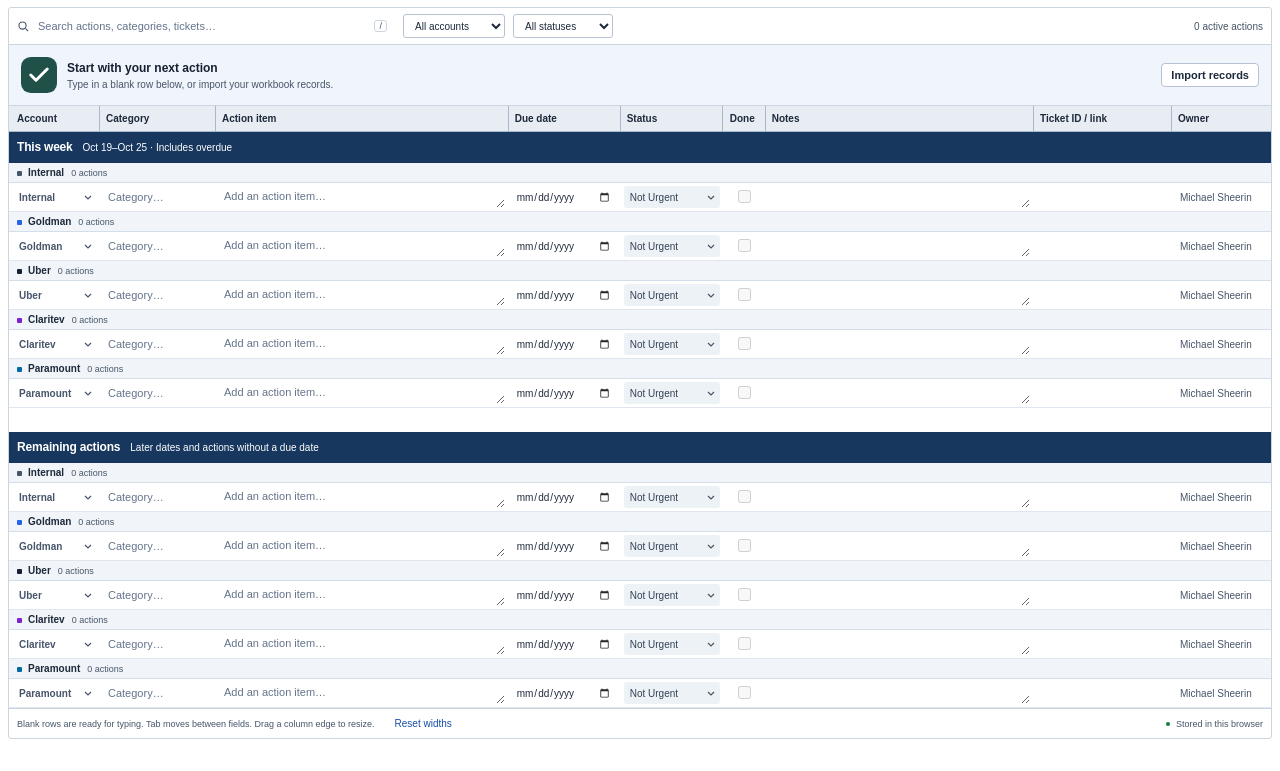
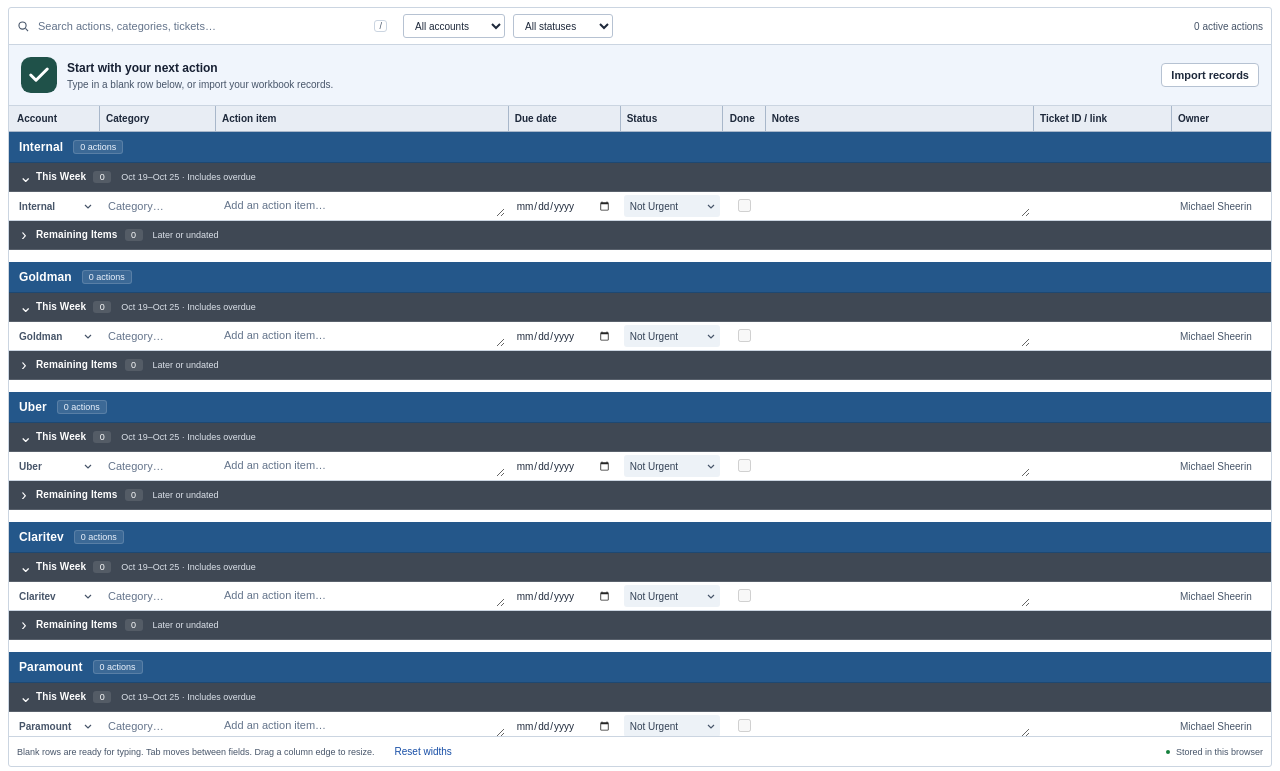
Before and after one commit to michaelsheerin/action-items, a website: page index.html in a window 1280 px wide. Shown: the part 95-866 px from the top of the page. Before the commit the page ends 838 px from the top, so only its background shows below. Drawn offline with Linux system fonts and the light colour scheme.

Commit message:
Group actions by account with collapsible remaining items

```diff
--- a/app.js
+++ b/app.js
@@ -1,6 +1,6 @@
 import {ACCOUNTS, OWNER, STATUSES, FIELDS, localDay, weekBounds, sectionFor, compareTasks, matches, categoryOptions, safeURL, newTask, parseImport, csvExport} from './core.js?v=4';
 import {openStore} from './store.js?v=4';
-import {installColumnSizing} from './columns.js?v=4';
+import {installColumnSizing} from './columns.js?v=5';
 
 const archived = document.body.dataset.view === 'archive';
 const app = document.querySelector('#app');
@@ -14,6 +14,7 @@ let renderTimer;
 let retryEdits = new Map();
 let currentDay = localDay();
 const drafts = new Map();
+const expandedRemaining = new Set();
 const channel = 'BroadcastChannel' in window ? new BroadcastChannel('action-items-updates') : null;
 const query = {text: '', account: '', status: ''};
 const labels = {account: 'Account', category: 'Category', title: 'Action item', due: 'Due date', status: 'Status', done: 'Done', notes: 'Notes', ticket: 'Ticket ID / link', owner: 'Owner'};
@@ -30,7 +31,7 @@ app.innerHTML = `
     <section class="work-surface" aria-label="Action tracker">
       <div class="toolbar"><div class="search-box"><svg aria-hidden="true" viewBox="0 0 20 20"><circle cx="8.5" cy="8.5" r="5.5"/><path d="m13 13 4 4"/></svg><input id="search" type="search" placeholder="Search actions, categories, tickets…" aria-label="Search actions"><kbd>/</kbd></div><div class="filters"><select id="account-filter" aria-label="Filter by account"><option value="">All accounts</option></select><select id="status-filter" aria-label="Filter by status"><option value="">All statuses</option>${STATUSES.map(status => `<option>${status}</option>`).join('')}</select><button id="clear-filters" class="text-button" hidden>Clear filters</button></div><span id="visible-count" class="visible-count"></span></div>
       <div id="empty-state" class="empty-state" hidden><img src="./icon.svg" alt="" width="36" height="36"><div><strong>${archived ? 'Your completed work will appear here' : 'Start with your next action'}</strong><p>${archived ? 'Complete a task on the Action items page to move the record here.' : 'Type in a blank row below, or import your workbook records.'}</p></div>${!archived ? '<button id="empty-import" class="button">Import records</button>' : ''}</div>
-      <div class="table-wrap" tabindex="0" aria-label="Editable action table"><table id="actions-table"><caption class="sr-only">${archived ? 'Completed action items' : 'All account action items, grouped by week and account'}</caption><colgroup>${FIELDS.map(field => `<col class="col-${field}">`).join('')}</colgroup><thead><tr>${FIELDS.map(field => `<th scope="col" data-column="${field}" ${field === 'done' ? 'class="done-heading"' : ''}>${labels[field]}</th>`).join('')}</tr></thead></table></div>
+      <div class="table-wrap" tabindex="0" aria-label="Editable action table"><table id="actions-table"><caption class="sr-only">${archived ? 'Completed action items, grouped by account' : 'All action items, grouped by account, then This Week and Remaining Items'}</caption><colgroup>${FIELDS.map(field => `<col class="col-${field}">`).join('')}</colgroup><thead><tr>${FIELDS.map(field => `<th scope="col" data-column="${field}" ${field === 'done' ? 'class="done-heading"' : ''}>${labels[field]}</th>`).join('')}</tr></thead></table></div>
       <div class="table-footer"><span>${archived ? 'Uncheck Done to return an action to your list.' : 'Blank rows are ready for typing. Tab moves between fields.'} Drag a column edge to resize.</span><button id="reset-widths" class="text-button">Reset widths</button><button id="show-more" class="text-button" hidden>Show more completed actions</button><span class="local-label"><span class="local-dot"></span>Stored in this browser</span></div>
     </section>
     <div class="workspace-footer"><span>One table. All accounts.</span><span>Week starts Monday · <span id="week-label"></span></span></div>
@@ -114,7 +115,7 @@ function summary() {
   el('week-label').textContent = `${shortDate(weekBounds().start)}–${shortDate(weekBounds().end)}`;
 }
 function autoSize(control) {
-  if (control.tagName !== 'TEXTAREA') return;
+  if (control.tagName !== 'TEXTAREA' || !control.getClientRects().length) return;
   control.style.height = '0px';
   const height = Math.max(24, control.scrollHeight + 2);
   control.style.height = `${Math.min(160, height)}px`;
@@ -183,6 +184,8 @@ function inputFor(task, field, draft, bucket) {
       control.placeholder = field === 'title' ? 'Action item…' : control.placeholder;
     }
     if (field === 'account') row.querySelector('[data-field="category"]').setAttribute('list', `categories-${value}`);
+    // Keep an edited action visible if its date or account moves it into Remaining Items.
+    if (sectionFor(task) === 'remaining' && (bucket === 'week' || field === 'account')) expandedRemaining.add(task.account);
     if (field === 'ticket') updateTicketLink(row, value);
     if (field === 'category') refreshCategories();
     autoSize(control); updateRowAppearance(row, task); summary();
@@ -238,6 +241,31 @@ function draftFor(account, section) {
   if (!drafts.has(key)) drafts.set(key, newTask(account));
   return drafts.get(key);
 }
+function subsectionRow(account, section, count, group, week) {
+  const row = document.createElement('tr'); row.className = 'subsection-row';
+  const cell = document.createElement('th'); cell.colSpan = FIELDS.length; cell.scope = 'rowgroup';
+  const remaining = section === 'remaining';
+  const bar = document.createElement(remaining ? 'button' : 'div'); bar.className = 'subsection-bar';
+  const icon = document.createElement('span'); icon.className = 'section-chevron'; icon.setAttribute('aria-hidden', 'true');
+  icon.textContent = remaining ? '›' : '⌄';
+  const title = document.createElement('span'); title.className = 'subsection-title'; title.textContent = remaining ? 'Remaining Items' : 'This Week';
+  const badge = document.createElement('span'); badge.className = 'section-count'; badge.textContent = count;
+  const info = document.createElement('span'); info.className = 'subsection-description';
+  info.textContent = remaining ? 'Later or undated' : `${shortDate(week.start)}–${shortDate(week.end)} · Includes overdue`;
+  bar.append(icon, title, badge, info);
+  if (remaining) {
+    bar.type = 'button'; bar.setAttribute('aria-label', `Remaining Items, ${account}`);
+    bar.setAttribute('aria-controls', group.id);
+    bar.setAttribute('aria-expanded', String(!group.hidden));
+    bar.onclick = () => {
+      group.hidden = !group.hidden;
+      if (group.hidden) expandedRemaining.delete(account); else expandedRemaining.add(account);
+      bar.setAttribute('aria-expanded', String(!group.hidden));
+      if (!group.hidden) for (const textarea of group.querySelectorAll('textarea')) autoSize(textarea);
+    };
+  }
+  cell.append(bar); row.append(cell); return row;
+}
 function render() {
   const focus = currentFocus();
   const table = el('actions-table'); for (const body of [...table.tBodies]) body.remove();
@@ -247,20 +275,25 @@ function render() {
   const accounts = query.account ? [query.account] : ACCOUNTS;
   const sections = archived ? ['archive'] : ['week', 'remaining'];
   const week = weekBounds();
-  for (const section of sections) {
-    const body = document.createElement('tbody'); body.className = `section-${section}`;
-    body.append(bandRow(section === 'week' ? 'This week' : section === 'remaining' ? 'Remaining actions' : 'Completed actions', section === 'week' ? `${shortDate(week.start)}–${shortDate(week.end)} · Includes overdue` : section === 'remaining' ? 'Later dates and actions without a due date' : 'Uncheck Done to restore', 'section-row'));
-    table.append(body);
-    for (const account of accounts) {
-      const records = list.filter(t => t.account === account && (archived || sectionFor(t) === section)).sort(compareTasks);
-      if (archived && !records.length) continue;
-      const group = document.createElement('tbody'); group.dataset.account = account; group.dataset.bucket = section;
-      group.append(bandRow(account, `${records.length} ${records.length === 1 ? 'action' : 'actions'}`, `group-row account-${account.toLowerCase()}`));
+  for (const account of accounts) {
+    const accountRecords = list.filter(t => t.account === account);
+    if (archived && !accountRecords.length) continue;
+    const heading = document.createElement('tbody'); heading.className = 'account-heading'; heading.dataset.account = account;
+    heading.append(bandRow(account, `${accountRecords.length} ${accountRecords.length === 1 ? 'action' : 'actions'}`, 'account-row'));
+    table.append(heading);
+    for (const section of sections) {
+      const records = accountRecords.filter(t => archived || sectionFor(t) === section).sort(compareTasks);
+      const group = document.createElement('tbody'); group.className = 'account-records'; group.dataset.account = account; group.dataset.bucket = section;
+      group.id = `records-${account.toLowerCase()}-${section}`;
+      group.hidden = section === 'remaining' && !expandedRemaining.has(account);
+      if (!archived) {
+        const subheading = document.createElement('tbody'); subheading.className = 'subsection-heading';
+        subheading.append(subsectionRow(account, section, records.length, group, week)); table.append(subheading);
+      }
       for (const record of records) group.append(makeRow(record, false, section));
       if (!archived) group.append(makeRow(draftFor(account, section), true, section));
       table.append(group);
     }
-    if (!body.isConnected) table.append(body);
   }
   refreshCategories(); summary();
   el('visible-count').textContent = `${filtered.length} ${archived ? 'completed' : 'active'} ${filtered.length === 1 ? 'action' : 'actions'}`;
--- a/columns.js
+++ b/columns.js
@@ -37,6 +37,7 @@ export function installColumnSizing(table, fields, {onChange, onResize, onError}
     context.font = getComputedStyle(headers[index]).font;
     let width = context.measureText(headers[index].textContent).width + 24;
     for (const input of table.querySelectorAll(`[data-field="${field}"]`)) {
+      if (!input.getClientRects().length) continue;
       context.font = getComputedStyle(input).font;
       for (const line of String(input.value || '').split('\n')) width = Math.max(width, context.measureText(line).width + (field === 'due' ? 36 : 26));
     }
--- a/index.html
+++ b/index.html
@@ -2,12 +2,12 @@
 <html lang="en">
 <head>
   <meta charset="UTF-8"><meta name="viewport" content="width=device-width, initial-scale=1">
-  <meta name="theme-color" content="#1f5149">
+  <meta name="theme-color" content="#24578a">
   <meta name="referrer" content="no-referrer">
   <meta http-equiv="Content-Security-Policy" content="default-src 'self'; script-src 'self'; style-src 'self'; img-src 'self' data:; connect-src 'self'; object-src 'none'; base-uri 'self'; form-action 'none'">
   <title>Action Items</title>
-  <link rel="icon" href="./icon.svg" type="image/svg+xml"><link rel="stylesheet" href="./styles.css?v=4">
-  <script type="module" src="./app.js?v=4"></script>
+  <link rel="icon" href="./icon.svg" type="image/svg+xml"><link rel="stylesheet" href="./styles.css?v=5">
+  <script type="module" src="./app.js?v=5"></script>
 </head>
 <body data-view="active">
   <div id="app"></div>
--- a/styles.css
+++ b/styles.css
@@ -29,10 +29,21 @@ kbd{font-size:9px;border-color:#cbd5e1;padding:0 4px;color:#475569}
 .table-wrap{max-height:calc(100dvh - 170px);min-height:280px;scrollbar-color:#94a3b8 #f1f5f9}
 table{min-width:1290px}.col-account{width:91px}.col-category{width:116px}.col-title{width:24%}.col-due{width:112px}.col-urgency{width:94px}.col-status{width:102px}.col-ticket{width:138px}.col-owner{width:127px}.col-done{width:43px}.col-notes{width:22%}
 thead th{background:#e8edf4;color:#1e293b;font-size:10px;font-weight:700;padding:7px 6px;border-bottom-color:#a8b7ca}thead th:first-child{padding-left:8px}
-.section-row th{padding:8px;background:#f0f5fc;color:#17375e;font-size:12px;font-weight:700;border-bottom-color:#b7c8df}
-.section-remaining .section-row th{border-top:24px solid #fff}
-.section-week .section-row th,.section-remaining .section-row th{background:#17375e;color:#fff;border-bottom-color:#17375e}
-.section-week .section-row .band-description,.section-remaining .section-row .band-description{color:#fff}
+.account-row th{padding:8px 10px;background:#24578a;color:#fff;text-align:left;font-size:12px;font-weight:700;letter-spacing:.1px;border-top:12px solid #fff;border-bottom:1px solid #1d4872}
+.account-heading:first-of-type .account-row th{border-top:0}
+.account-row .band-description{display:inline-block;margin-left:10px;padding:1px 6px;background:#ffffff1c;border:1px solid #ffffff26;border-radius:3px;color:#eef5ff;font-size:9px;font-weight:400;letter-spacing:0;vertical-align:1px}
+.subsection-row th{padding:0;background:#3f4854;color:#fff;text-align:left;border-bottom:1px solid #59616c}
+.subsection-bar{display:flex;align-items:center;gap:7px;width:100%;min-height:28px;padding:5px 10px;border:0;border-radius:0;background:transparent;color:inherit;text-align:left;font-size:10px;line-height:1.4}
+button.subsection-bar:hover{background:#4c5765}
+button.subsection-bar:focus-visible{outline:2px solid #93c5fd;outline-offset:-2px}
+.section-chevron{display:inline-block;width:10px;flex:none;text-align:center;font-size:16px;font-weight:400;line-height:12px}
+button.subsection-bar[aria-expanded="true"] .section-chevron{transform:rotate(90deg)}
+.subsection-title{font-weight:700;letter-spacing:.1px}
+.section-count{padding:0 5px;min-width:18px;border-radius:3px;background:#ffffff1c;color:#fff;text-align:center;font-size:9px;font-weight:400;font-variant-numeric:tabular-nums}
+.subsection-description{margin-left:3px;color:#dce2ea;font-size:9px;font-weight:400}
+.account-records .task-row:nth-child(even):not(.draft-row) td{background:#f8fafc}
+.account-records .task-row:hover td,.account-records .task-row:focus-within td{background:#edf4ff}
+.account-records .draft-row td{border-bottom-color:#cbd5e1}
 .field-status[data-value="Urgent"]{background-color:#fee2e2;color:#991b1b;font-weight:700}
 .field-status[data-value="Not Urgent"]{background-color:#edf2f7;color:#334155}
 thead th{position:relative;padding-right:10px}
```
Also changed, not shown: archive.html (+3 -3 lines), README.md.
